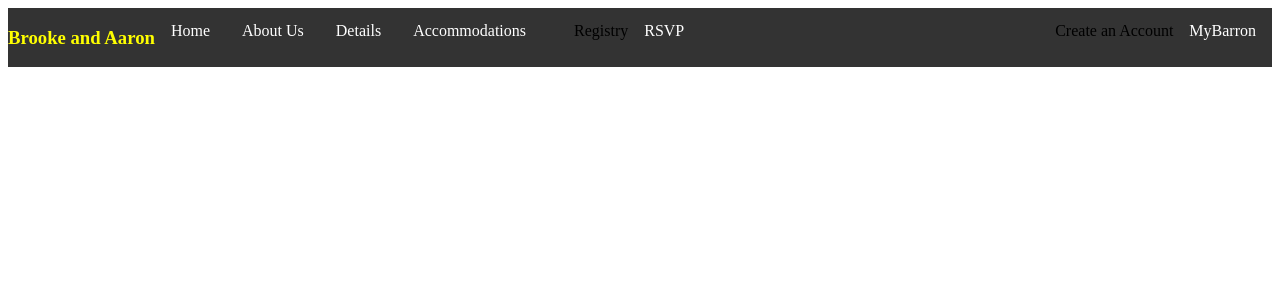
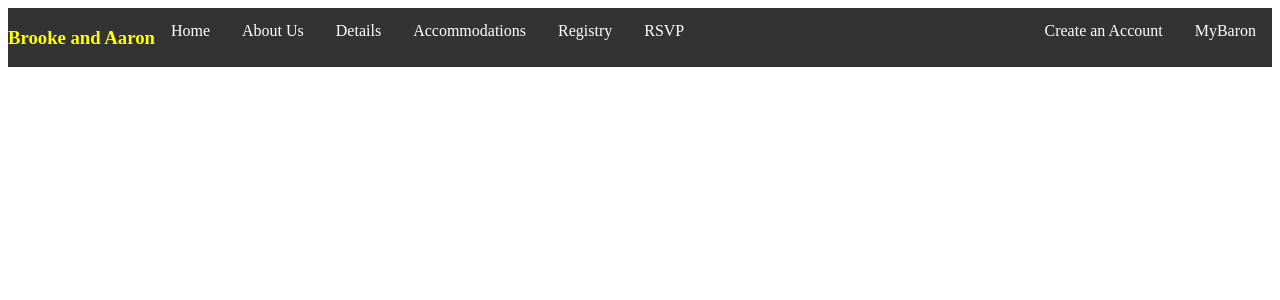
Before and after one commit to Jesskos/blissfully-webbed, a Flask app: page / in a window 1280 px wide. Shown: the top 300 px of the page. Run offline with Flask 2, Linux system fonts and the light colour scheme.

Commit message:
made change to navbar

```diff
--- a/templates/base.html
+++ b/templates/base.html
@@ -24,10 +24,10 @@
   		</div>
   	</li>
   	<li><a href="/hotels">Accommodations</a></li>
-  	<li><a href="/registry"></a>Registry</li>
+  	<li><a href="/registry">Registry</a></li>
   	<li><a href="/rsvp">RSVP</a></li>
-  	<li class="signup"><a href="#">MyBarron</a></lI>
-  	<li class="signup"><a href="#"></a>Create an Account</li>
+  	<li class="signup"><a href="#">MyBaron</a></lI>
+  	<li class="signup"><a href="#">Create an Account</a></li>
   <ul>
 
 
```
Also changed, not shown: static/images/photo.jpeg (added), 1 other file.
